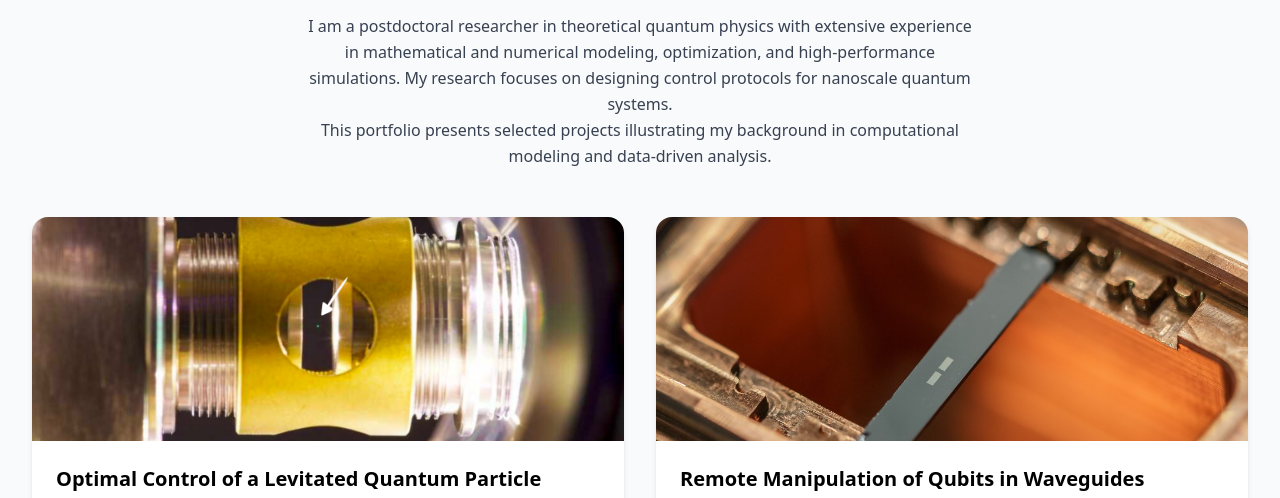
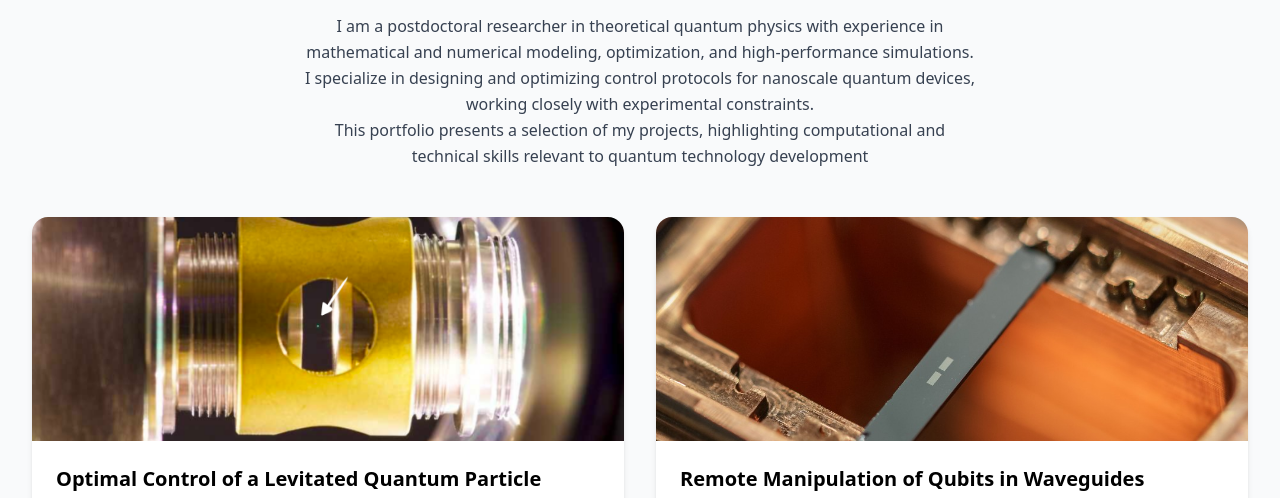
Before and after one commit to silviacasulleras/portfolio_quantum, a plain HTML site: page index.html in a window 1280 px wide. Shown: the part 267-765 px from the top of the page. Drawn offline with nearby package versions, Linux system fonts and the light colour scheme.

Commit message:
Changed profile description

```diff
--- a/index.html
+++ b/index.html
@@ -14,11 +14,10 @@
     <h1 class="text-4xl font-bold mb-1">Silvia Casulleras</h1>
     <h2 class="text-xl text-gray-600 mb-4">Postdoctoral Researcher in Theoretical Quantum Physics</h2>
     <p class="text-base max-w-2xl mx-auto text-gray-700 leading-relaxed">
-      I am a postdoctoral researcher in theoretical quantum physics with extensive experience in mathematical and
-      numerical modeling, optimization, and high-performance simulations. My research focuses on designing control
-      protocols for nanoscale quantum systems.
+      I am a postdoctoral researcher in theoretical quantum physics with experience in mathematical and
+      numerical modeling, optimization, and high-performance simulations. I specialize in designing and optimizing control protocols for nanoscale quantum devices, working closely with experimental constraints.
       <br>
-      This portfolio presents selected projects illustrating my background in computational modeling and data-driven analysis.
+    This portfolio presents a selection of my projects, highlighting computational and technical skills relevant to quantum technology development
     </p>
   </section>
 
```
